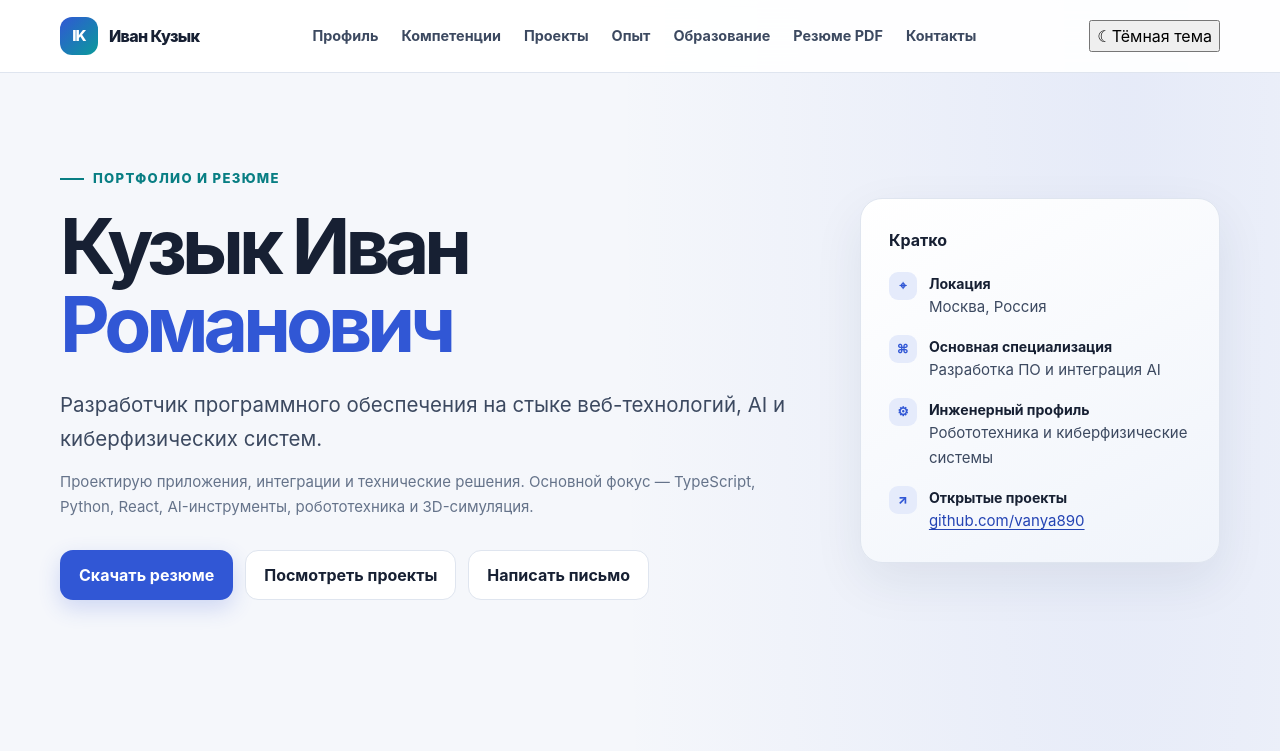
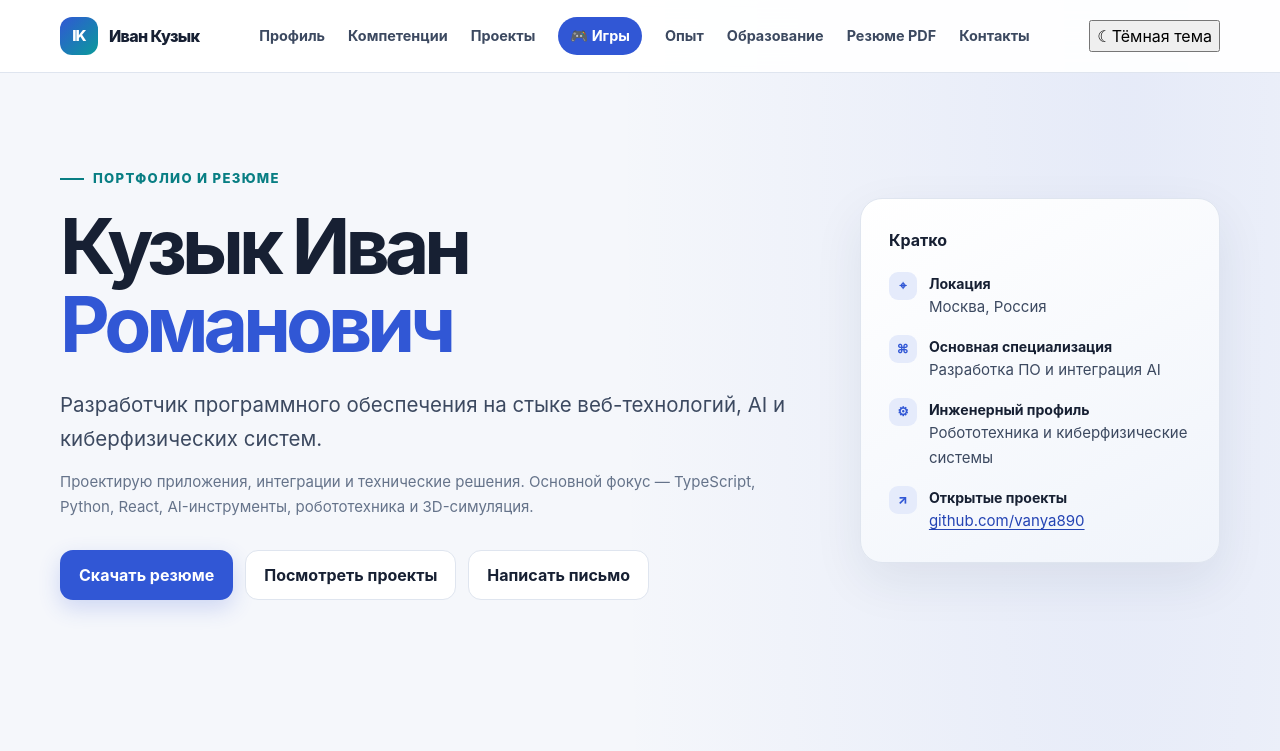
Before and after one commit to vanya890/Resume, a plain HTML site: page index.html in a window 1280 px wide. Shown: the top 751 px of the page. Drawn offline with Linux system fonts and the light colour scheme.

Commit message:
Add Games entry to portfolio navigation

```diff
--- a/index.html
+++ b/index.html
@@ -85,6 +85,8 @@
     .nav-links { display: flex; align-items: center; gap: 23px; }
     .nav-links a { color: var(--ink-soft); font-size: .9rem; font-weight: 650; text-decoration: none; }
     .nav-links a:hover { color: var(--brand); }
+    .nav-links .nav-games { padding: 7px 12px; border-radius: 999px; color: #fff; background: var(--brand); }
+    .nav-links .nav-games:hover { color: #fff; background: var(--brand-dark); }
     .menu-toggle {
       display: none; padding: 9px 13px; color: var(--ink); background: var(--surface);
       border: 1px solid var(--line); border-radius: 11px; cursor: pointer;
@@ -268,6 +270,7 @@
         <a href="#about">Профиль</a>
         <a href="#skills">Компетенции</a>
         <a href="#projects">Проекты</a>
+        <a class="nav-games" href="games.html">🎮 Игры</a>
         <a href="#experience">Опыт</a>
         <a href="#education">Образование</a>
         <a href="#resumes">Резюме PDF</a>
```
